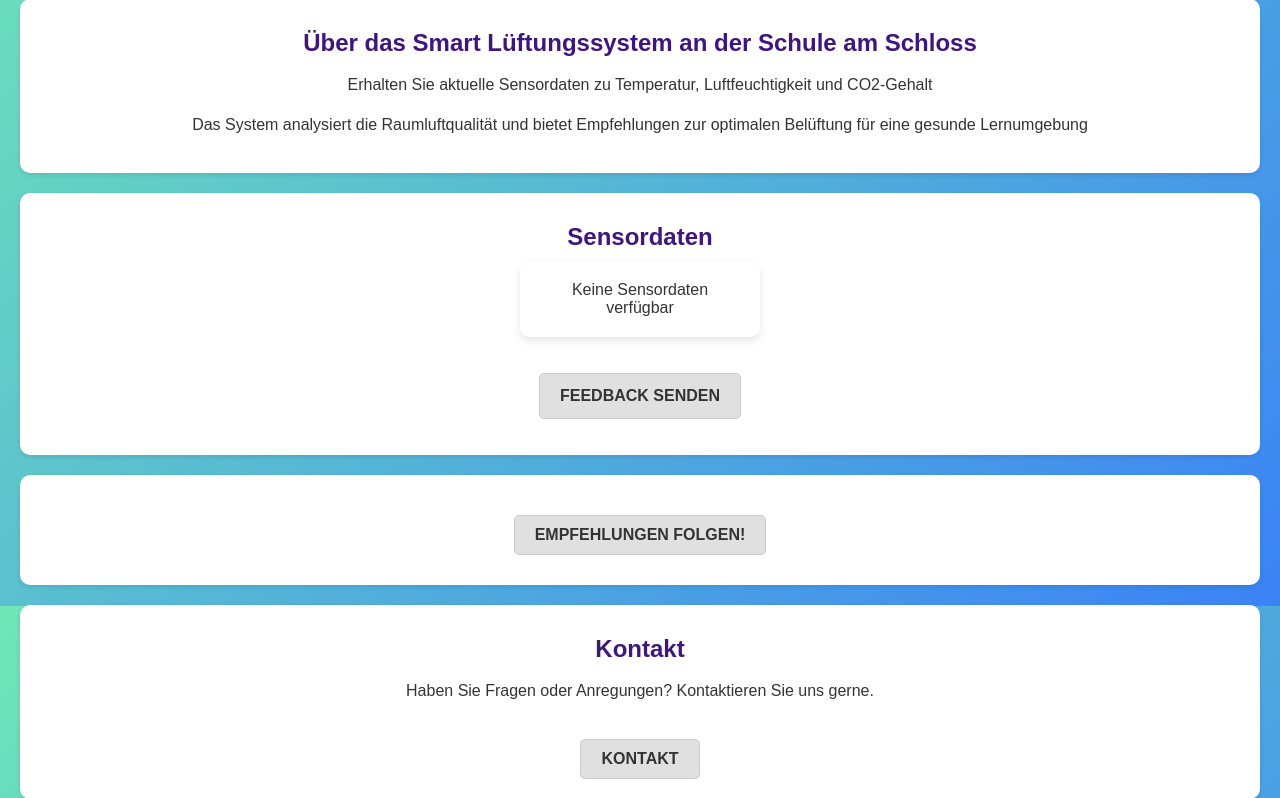
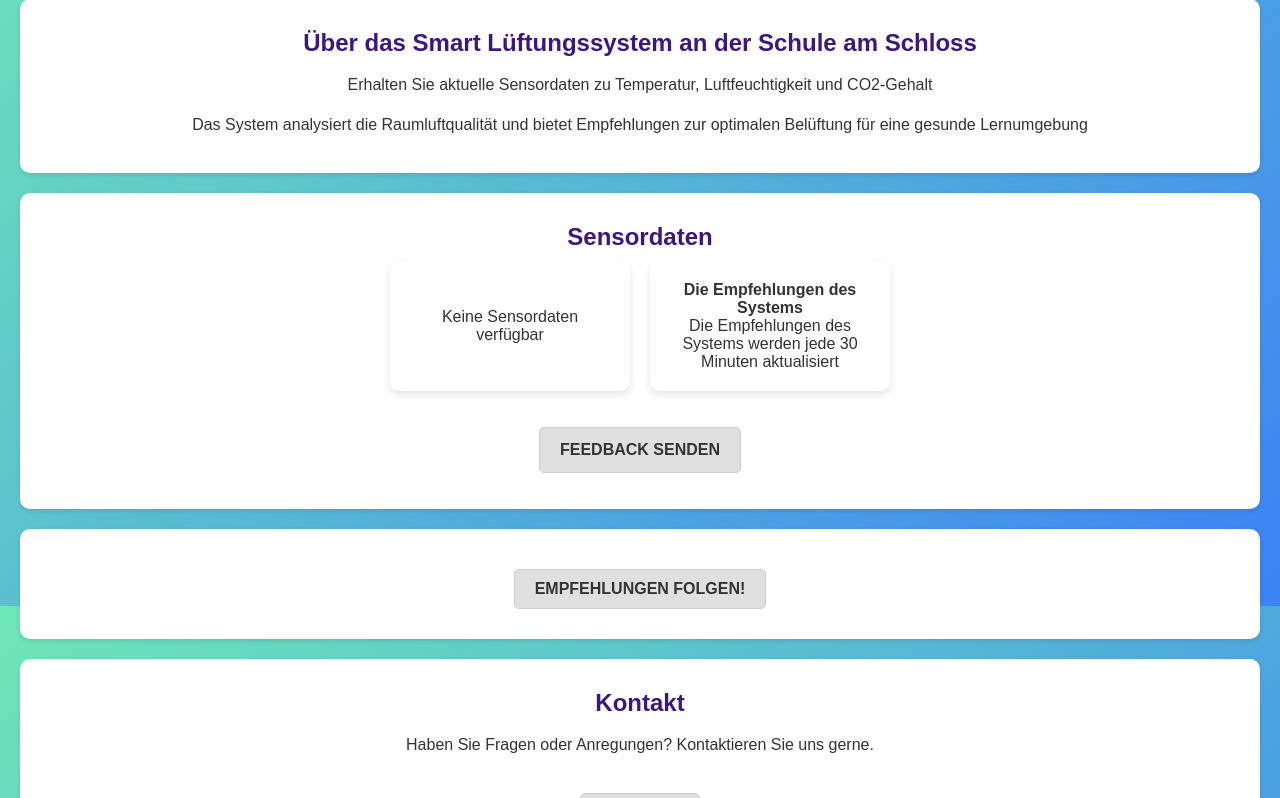
Before and after one commit to mudarshullar2/ventilation-optimization, a Flask app: page / in a window 1280 px wide. Shown: the part 194-992 px from the top of the page. Run offline with Flask 3, Linux system fonts and the light colour scheme; some libraries are stand-ins or nearby versions.

Commit message:
Hinweise für Benutzer

```diff
--- a/smart_ventilation/templates/index.html
+++ b/smart_ventilation/templates/index.html
@@ -231,6 +231,12 @@
                 {% else %}
                     <div class="sensor-box">Keine Sensordaten verfügbar</div>
                 {% endif %}
+                <div class="sensor-box">
+                    <strong>Die Empfehlungen des Systems</strong>
+                    <div class="sensor-data">
+                        Die Empfehlungen des Systems werden jede 30 Minuten aktualisiert
+                    </div>
+                </div>
             </div>
             <p><a href="/feedback" class="button">Feedback Senden</a></p>
         </section>
```
